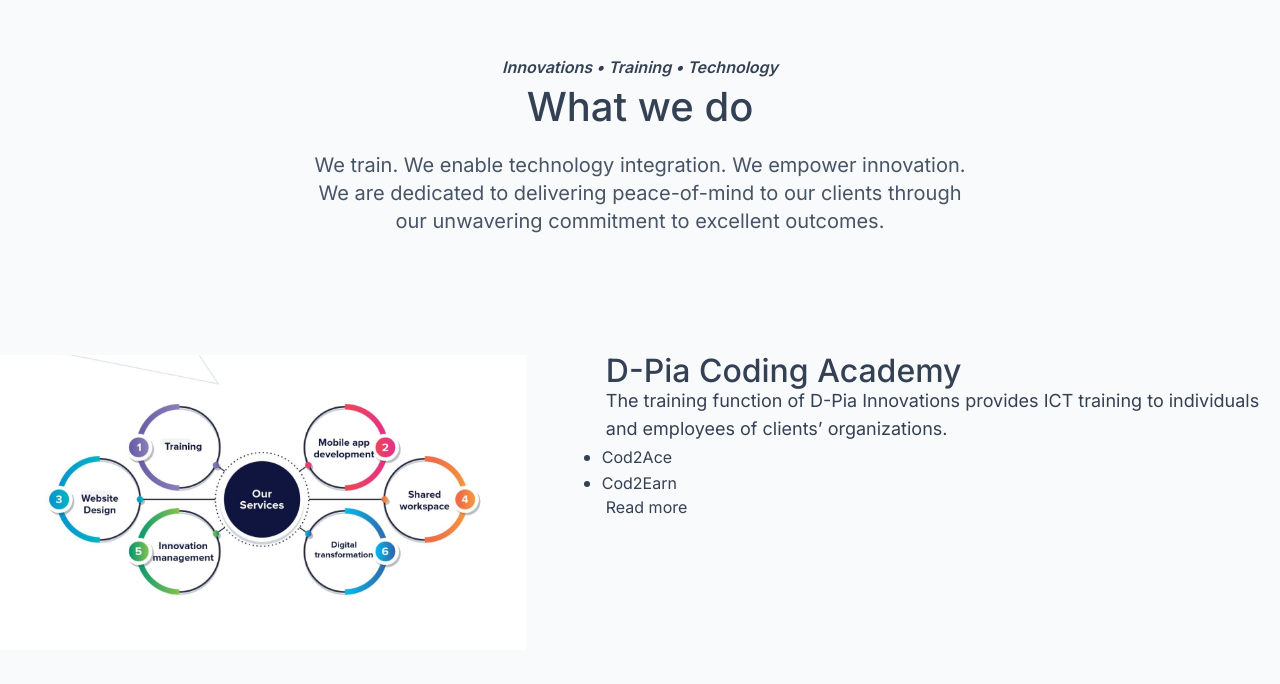
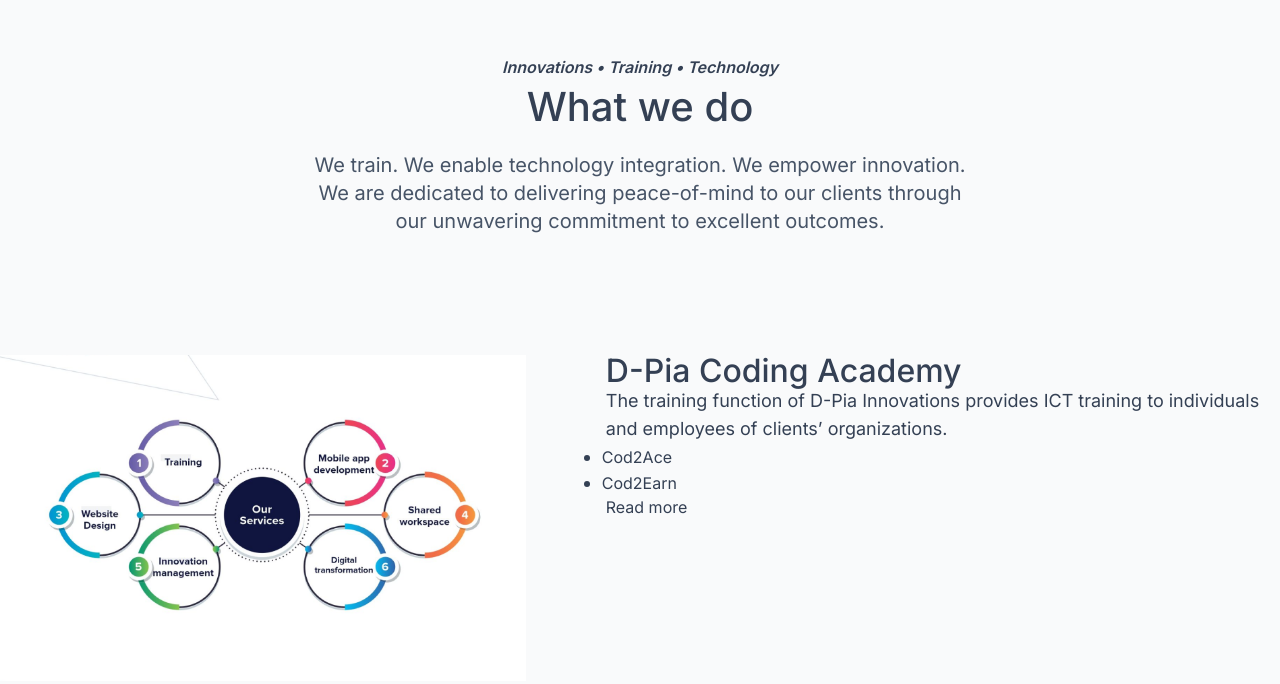
Before and after one commit to ebukathedev/dpia-site, a website: page index.html in a window 1280 px wide. Shown: the part 2022-2706 px from the top of the page. Drawn offline with Linux system fonts and the light colour scheme; a web font is replaced by a local one.

Commit message:
update carousel

```diff
--- a/index.html
+++ b/index.html
@@ -458,11 +458,11 @@
 					<div
 						class="flex flex-col gap-10 md:gap-20 max-md:c-container md:flex-row"
 					>
-						<div>
+						<div class="">
 							<img
 								src="images/coding_academy.png"
 								alt=""
-								class="object-cover aspect-video"
+								class=""
 							/>
 						</div>
 						<div class="text-gray-700">
--- a/tailwind.config.js
+++ b/tailwind.config.js
@@ -15,6 +15,7 @@
 				"blue-light-500": "#0BA5EC",
 				"blue-light-700": "#026AA2",
 				"gray-25": "#FCFCFD",
+				"gray-50": "#F9FAFB",
 				"gray-100": "#F2F4F7",
 				"gray-100": "#EAECF0",
 				"gray-300": "#D0D5DD",
```
Also changed, not shown: dist/output.css.
